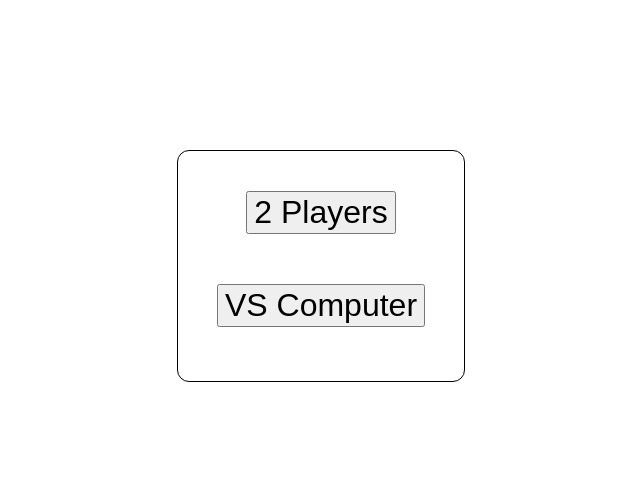
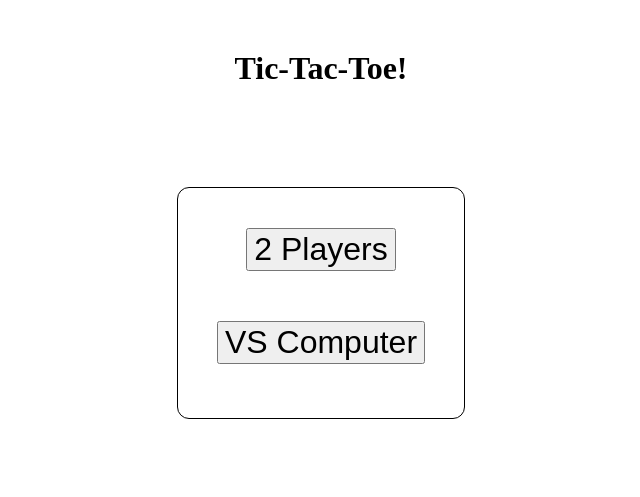
Before and after one commit to hsabbas/tic-tac-toe, a plain HTML site: page index.html in a window 1280 px wide. Shown: the whole page, without its empty margins (319-959 px from the left). Drawn offline with Linux system fonts and the light colour scheme.

Commit message:
Centered X's and O's and added a heading to the start screen

```diff
--- a/index.html
+++ b/index.html
@@ -6,6 +6,7 @@
     </head>
     <body>
         <div id="start-screen">
+            <h1 id="heading">Tic-Tac-Toe!</h1>
             <div id="start-menu">
                 <button id="two-player" class="start-button" type="button">2 Players</button>
                 <button id="vs-computer" class="start-button" type="button">VS Computer</button>
--- a/style.css
+++ b/style.css
@@ -9,7 +9,16 @@
     grid-gap: 2px;
 }
 
+#heading{
+    margin-top: 50px;
+    text-align: center;
+}
+
 .cells{
+    font-size: 70px;
+    line-height: 130px;
+    text-align: center;
+    vertical-align: middle;
     background-color: white;
 }
 
@@ -27,7 +36,7 @@
 #start-menu{
     width: 20%;
     height: 200px;
-    margin: 150px auto;
+    margin: 100px auto;
     padding: 15px;
     border: 1px solid black;
     border-radius: 12px;
```
